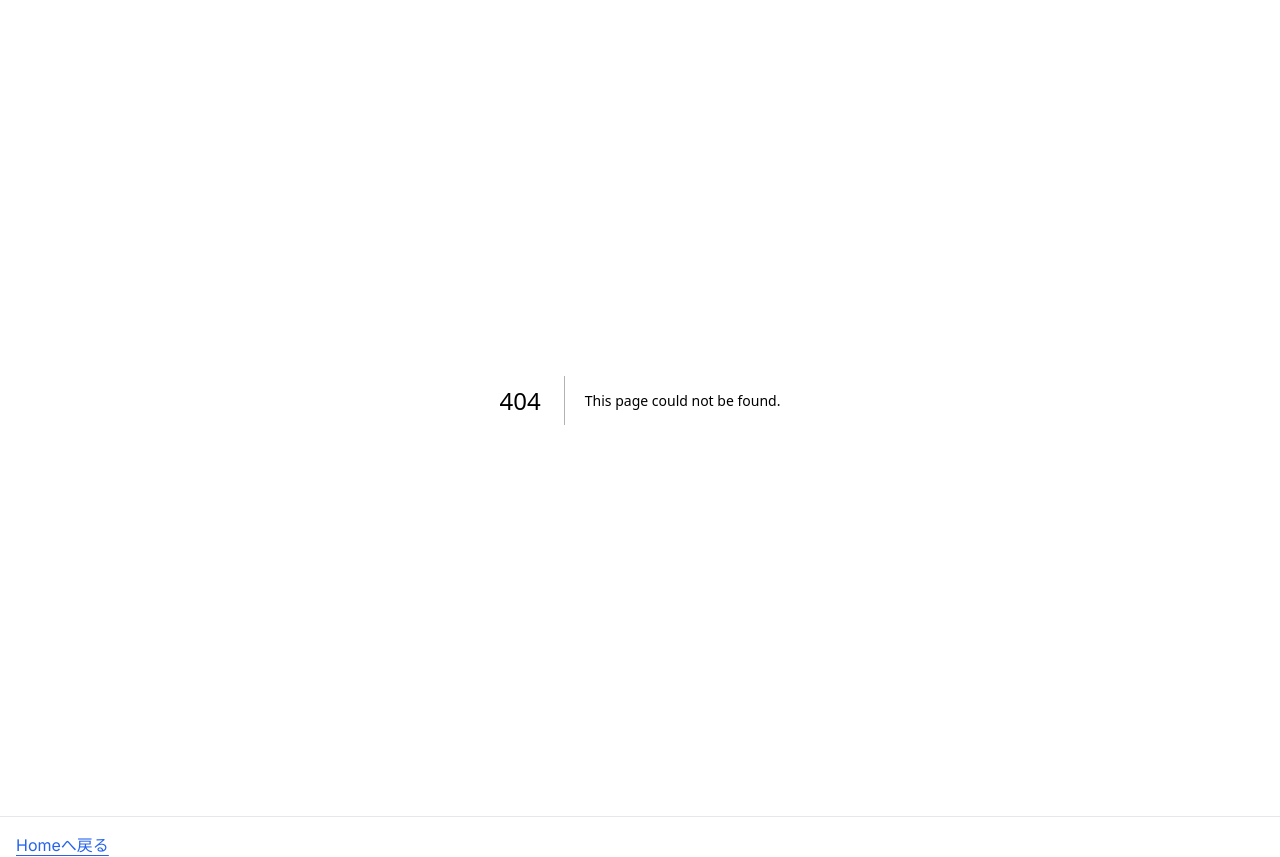
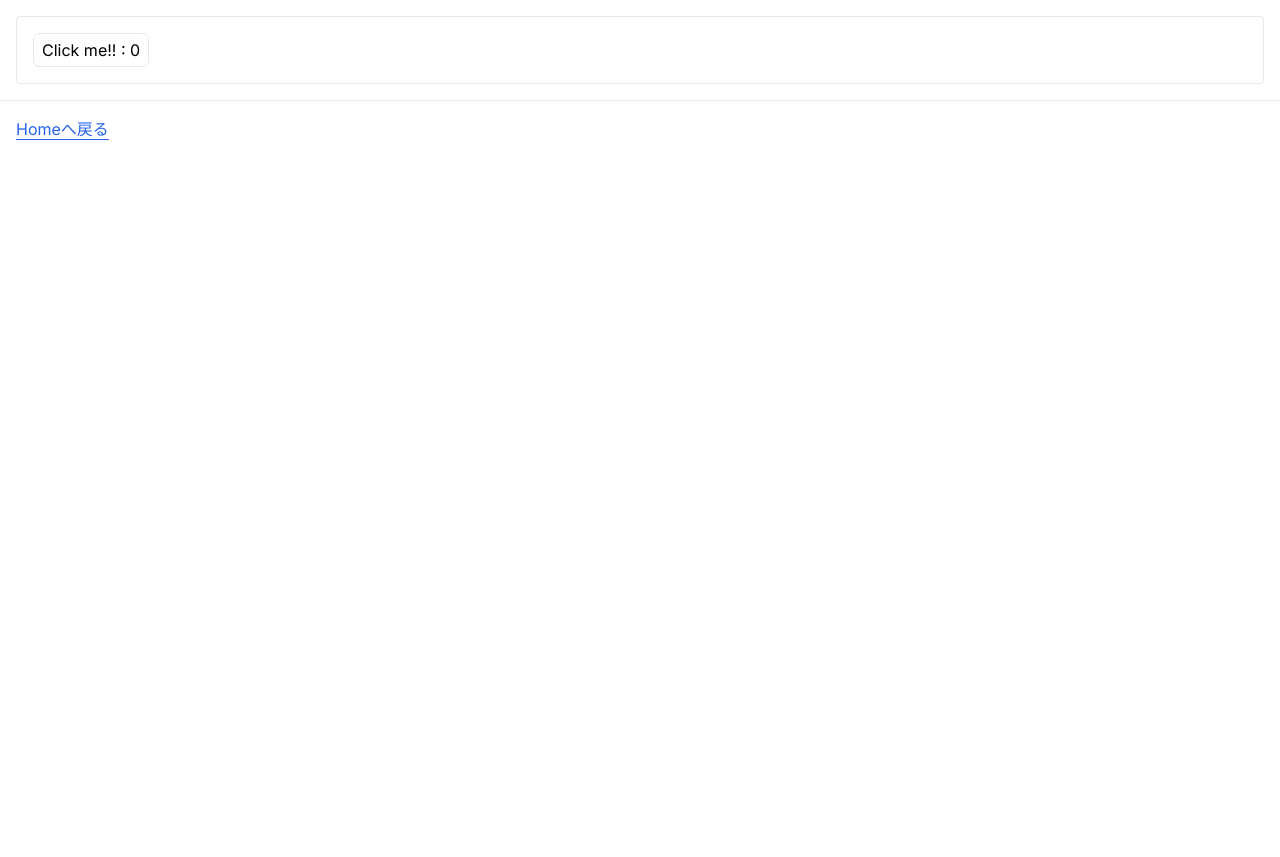
Before and after one commit to kantas-spike/learn_react, a Next.js app in the folder exercises/04-04_react_escape-hatches/: page /counter in a window 1280 px wide. Before the commit this address had no page. After the commit the page ends 800 px from the top, so only its background shows below. Built offline with nearby package versions, Linux system fonts and the light colour scheme.

Commit message:
04-04: refの例としてcounterページを追加
refとvariableの違いは？

```diff
--- /dev/null
+++ b/exercises/04-04_react_escape-hatches/app/counter/page.js
@@ -0,0 +1,18 @@
+'use client'
+
+import { useRef } from "react"
+
+export default function CounterPage(){
+    const ref = useRef(0)
+
+    function handleClick() {
+        ref.current = ref.current + 1
+        alert('You clicked ' + ref.current + ' times!!')
+    }
+
+    return (
+        <main>
+            <button onClick={handleClick}>{`Click me!! : ${ref.current}`}</button>
+        </main>
+    )
+}
```
